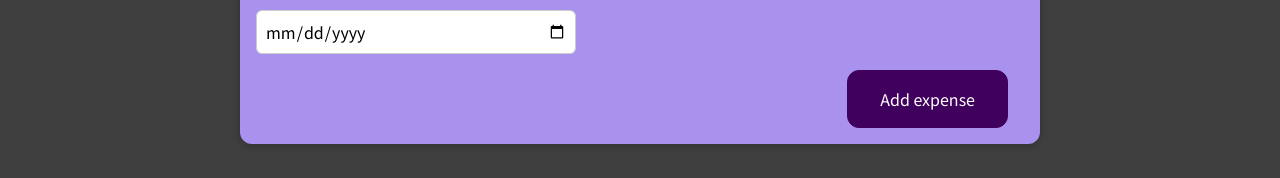
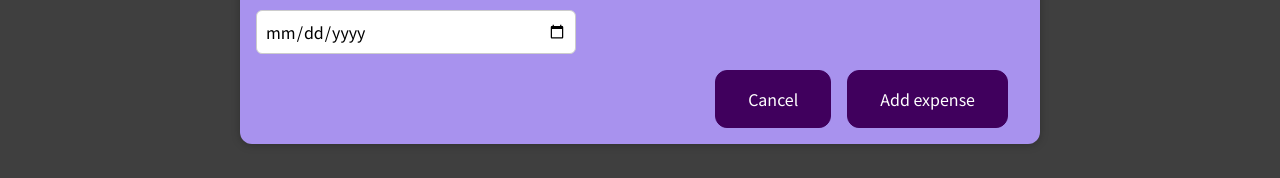
Before and after one commit to aibolit666/react-comlete-guide, a React (Create React App) app: page / in a window 1280 px wide. Both pictures are taken after a click on the button "Add expense". Shown: the part 160-338 px from the top of the page. Built offline with nearby package versions, Linux system fonts and the light colour scheme.

Commit message:
feat: add hide forms

```diff
--- a/src/components/NewExpense/ExpenseForm.js
+++ b/src/components/NewExpense/ExpenseForm.js
@@ -91,6 +91,9 @@ const ExpenseForm = (props) => {
         </div>
       </div>
       <div className="new-expense__actions">
+        <button onClick={props.onCancel} type="button">
+          Cancel
+        </button>
         <button type="submit">Add expense</button>
       </div>
     </form>
--- a/src/components/NewExpense/NewExpense.js
+++ b/src/components/NewExpense/NewExpense.js
@@ -1,21 +1,42 @@
-import React from "react";
+import React, { useState } from "react";
 
 import "./NewExpense.css";
 import ExpenseForm from "./ExpenseForm";
 
 const NewExpense = (props) => {
+  const [isFormOpen, setIsFormOpen] = useState(false);
+
   const saveExpenseDataHandler = (enteredExpenseData) => {
     const expenseData = {
       ...enteredExpenseData,
       id: Math.random().toString(),
     };
     props.onAddExpense(expenseData);
+    setIsFormOpen(false);
+  };
+
+  const startFormOpenHandler = () => {
+    setIsFormOpen(true);
+  };
+
+  const stopFormOpenHandler = () => {
+    setIsFormOpen(false);
   };
 
   return (
     <div>
       <div className="new-expense">
-        <ExpenseForm onSaveExpenseData={saveExpenseDataHandler} />
+        {!isFormOpen && (
+          <button onClick={startFormOpenHandler} type="button">
+            Add expense
+          </button>
+        )}
+        {isFormOpen && (
+          <ExpenseForm
+            onSaveExpenseData={saveExpenseDataHandler}
+            onCancel={stopFormOpenHandler}
+          />
+        )}
       </div>
     </div>
   );
```
Also changed, not shown: 1 other file (tests, documents, lock files or other folders).
